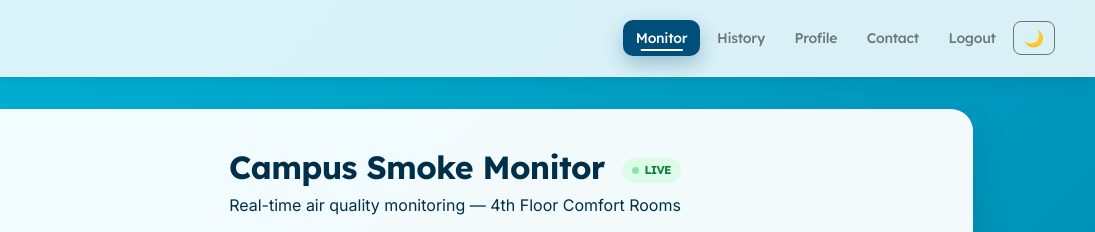
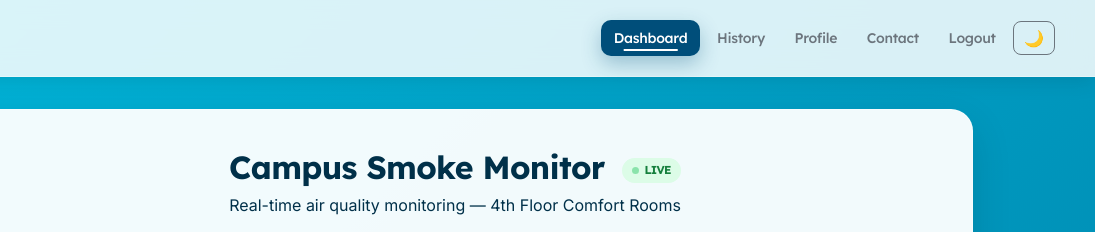
Before and after one commit to KBDATUIN/freshzone, a website: page public/dashboard.html in a window 1280 px wide. Shown: the top 232 px of the page, 185-1280 px from the left. Drawn offline with Linux system fonts and the light colour scheme; no server answers; sample sign-in values are in the browser's storage.

```diff
--- a/public/dashboard.html
+++ b/public/dashboard.html
@@ -137,7 +137,7 @@
                 <img src="logo1.png" alt="FreshZone Logo">
             </a>
             <div class="nav-links" id="desktop-nav">
-                <a href="dashboard.html" class="active">Monitor</a>
+                <a href="dashboard.html" class="active">Dashboard</a>
                 <a href="history.html">History</a>
                 <a href="profile.html">Profile</a>
                 <a href="contact.html">Contact</a>
```
